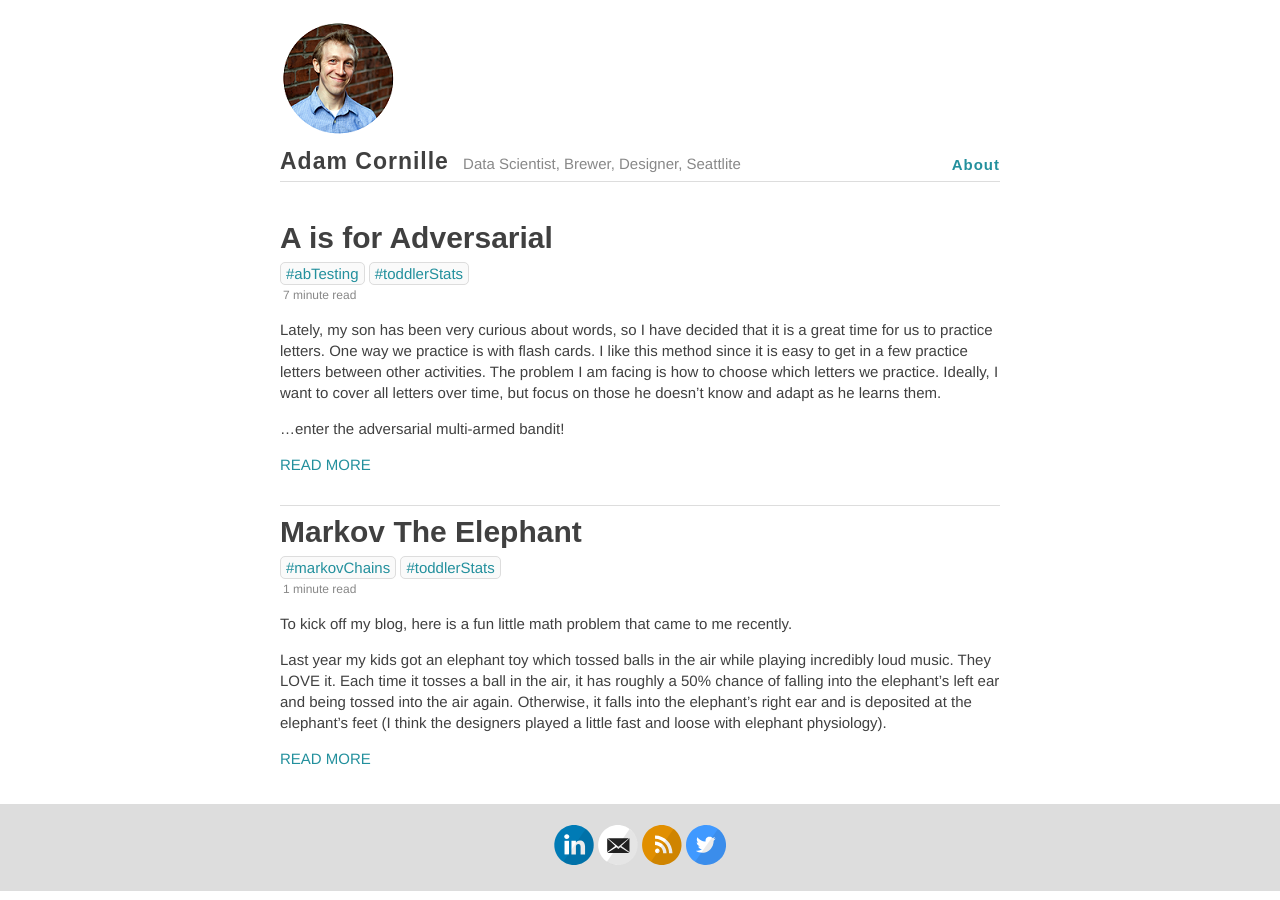
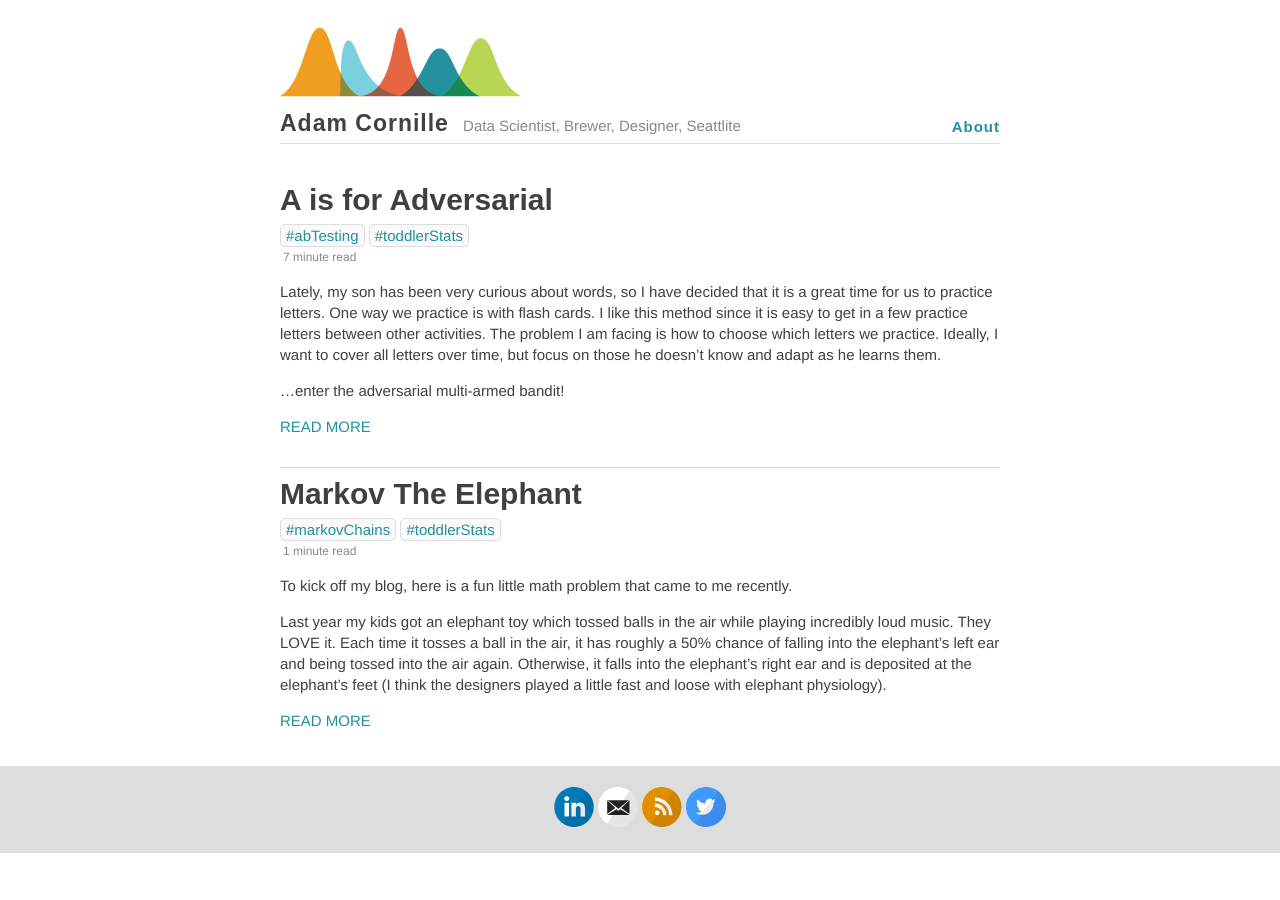
Before and after one commit to lafncow/lafncow.github.io, a Jekyll site: the page built from index.html, in a window 1280 px wide. Built offline with Jekyll 4.4.1, drawn with Linux system fonts in a browser that asks for light colours.

Commit message:
header image change

```diff
--- a/_config.yml
+++ b/_config.yml
@@ -9,7 +9,7 @@ name: Adam Cornille
 description: Data Scientist, Brewer, Designer, Seattlite
 
 # URL of your avatar or profile pic (you could use your GitHub profile pic)
-avatar: http://lafncow.github.io/images/AdamCornille_Circle_sm.png
+avatar: http://adamcornille.com/images/headerImage.png
 
 #
 # Flags below are optional
```
